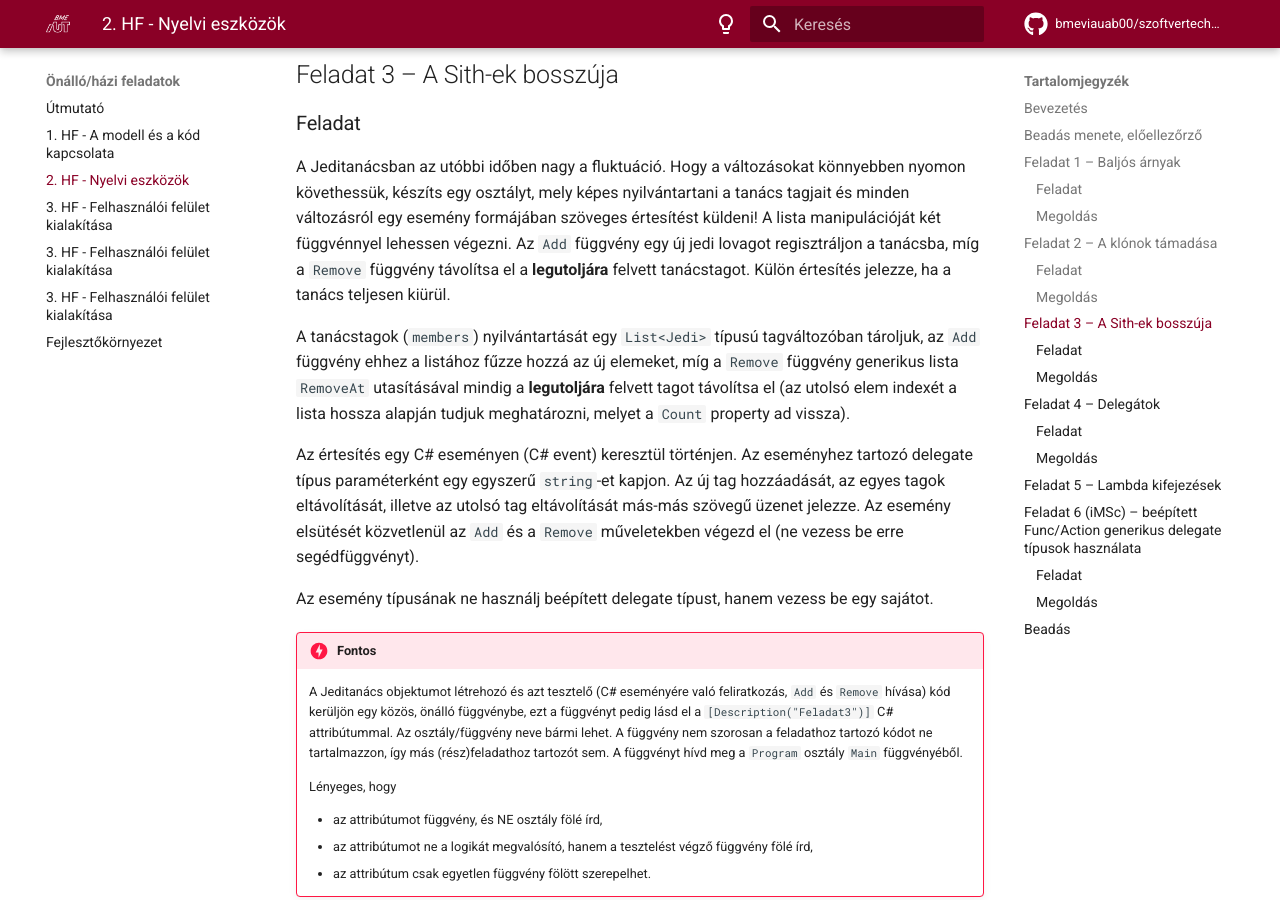
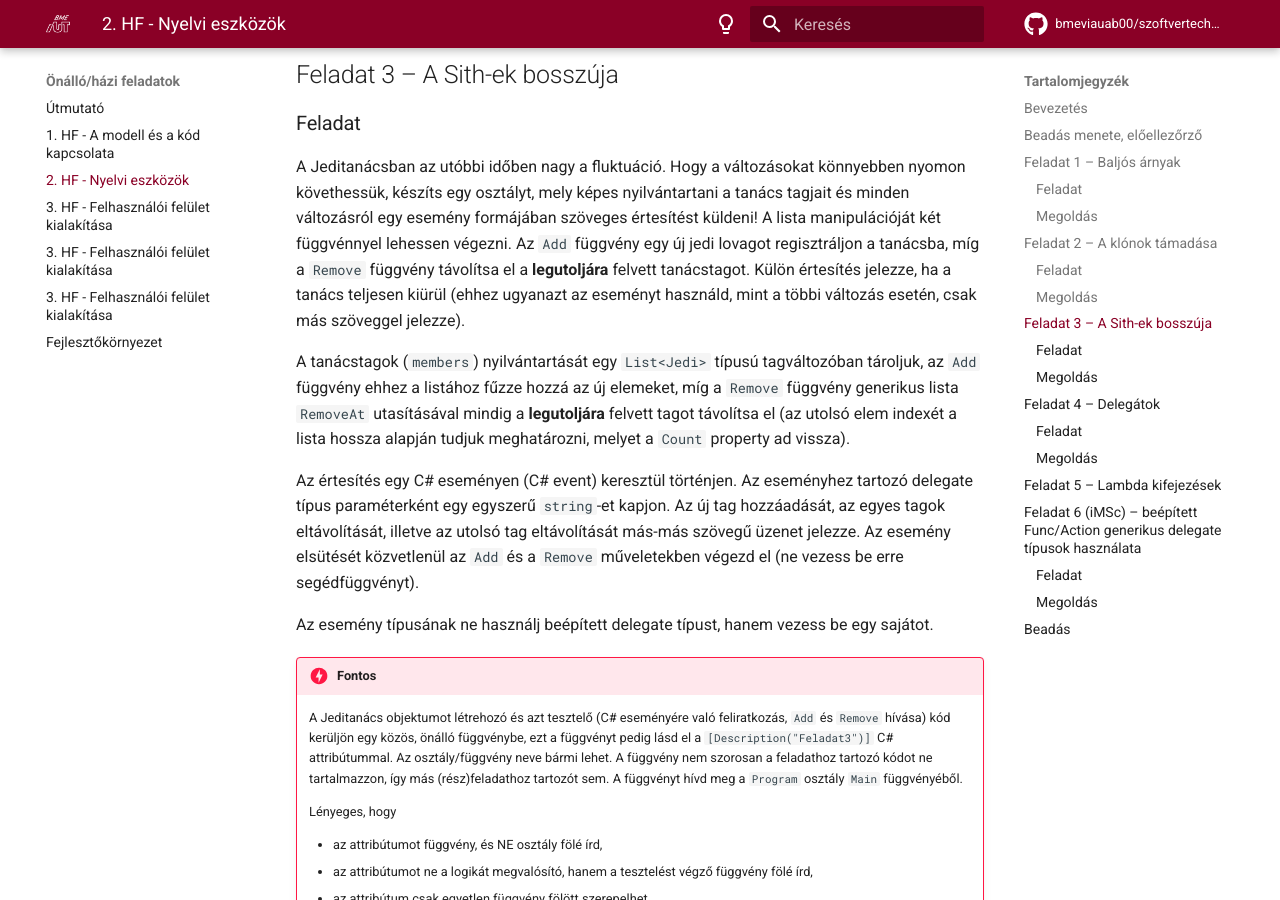
Before and after one commit to bmeviauab00/szoftvertechnikak, an MkDocs documentation site: the page built from docs/hazi/2-nyelvi-eszkozok/index.md, in a window 1280 px wide and 900 px high, scrolled down 2994 px. Built offline with MkDocs 1.6.1 and Material for MkDocs 9.7.7, drawn with Linux system fonts in a browser that asks for light colours; comment, search, counter and statistics services are not loaded.

Commit message:
HF2, JediCouncil kiürülés jelzés pontosítás.

```diff
--- a/docs/hazi/2-nyelvi-eszkozok/index.md
+++ b/docs/hazi/2-nyelvi-eszkozok/index.md
@@ -110,7 +110,7 @@ A Jeditanácsban az utóbbi időben nagy a fluktuáció.
 Hogy a változásokat könnyebben nyomon követhessük, készíts egy osztályt, mely képes nyilvántartani a tanács tagjait és minden változásról egy esemény formájában szöveges értesítést küldeni!
 A lista manipulációját két függvénnyel lehessen végezni.
 Az `Add` függvény egy új jedi lovagot regisztráljon a tanácsba, míg a `Remove` függvény távolítsa el a **legutoljára** felvett tanácstagot.
-Külön értesítés jelezze, ha a tanács teljesen kiürül.
+Külön értesítés jelezze, ha a tanács teljesen kiürül (ehhez ugyanazt az eseményt használd, mint a többi változás esetén, csak más szöveggel jelezze).
 
 A tanácstagok (`members`) nyilvántartását egy `List<Jedi>` típusú tagváltozóban tároljuk, az `Add` függvény ehhez a listához fűzze hozzá az új elemeket, míg a `Remove` függvény generikus lista `RemoveAt` utasításával mindig a **legutoljára** felvett tagot távolítsa el (az utolsó elem indexét a lista hossza alapján tudjuk meghatározni, melyet a `Count` property ad vissza).
 
```
